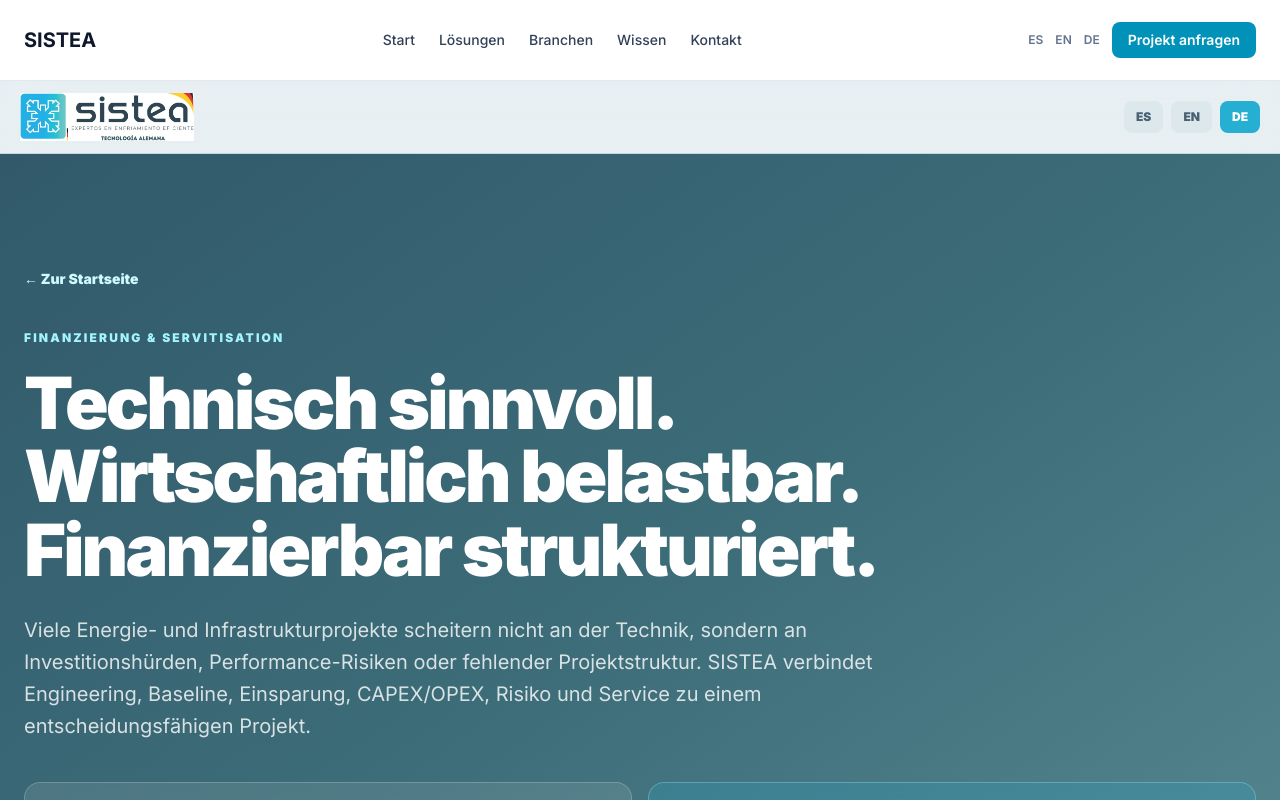
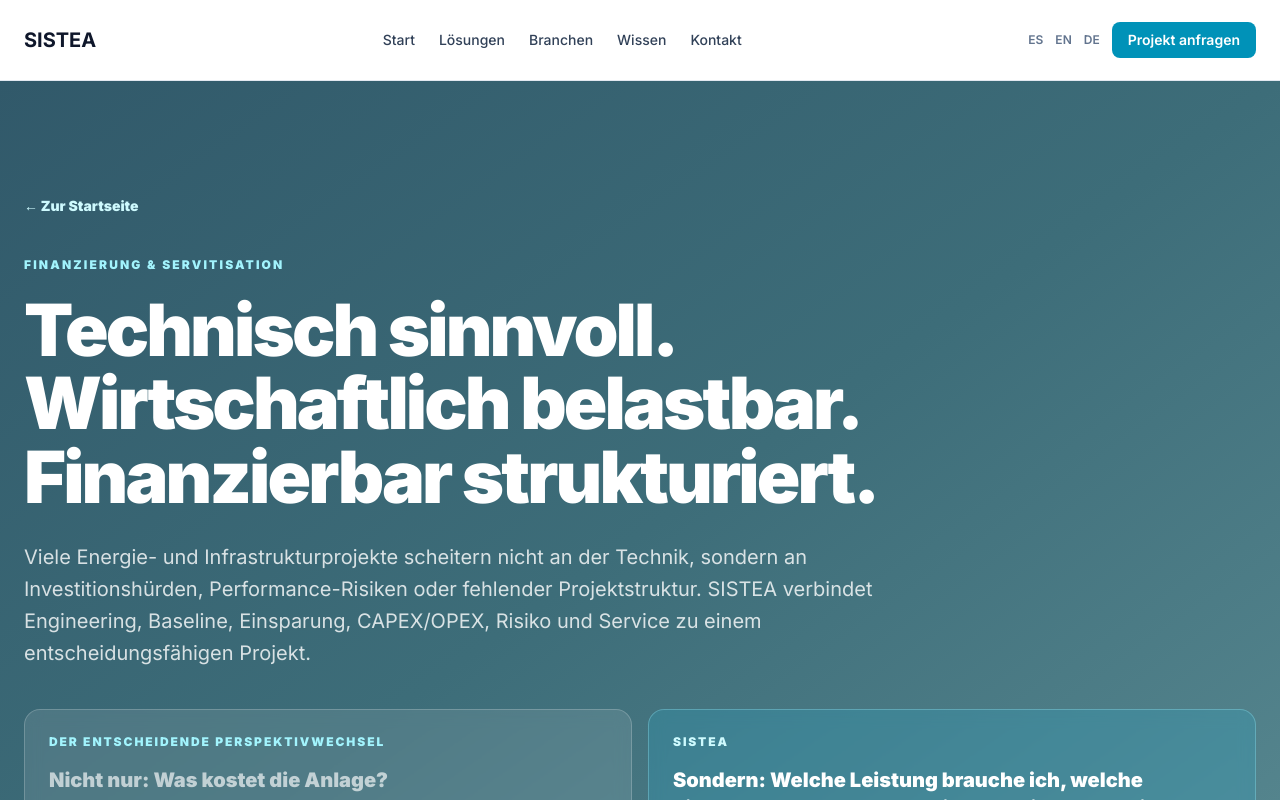
Before and after one commit to andreasreith-glitch/sistea-digital-platform-v4, a Next.js app in the folder sistea-digital-platform/: page /de/financing in a window 1280 px wide. Shown: the top 800 px of the page. Built offline with nearby package versions, Linux system fonts and the light colour scheme.

Commit message:
Fix duplicate financing header
Removed header section from financing page.

```diff
--- a/sistea-digital-platform/src/app/[locale]/financing/page.tsx
+++ b/sistea-digital-platform/src/app/[locale]/financing/page.tsx
@@ -183,20 +183,6 @@
 
   return (
     <main className="min-h-screen bg-[#e4edef] text-[#304b5d]">
-      <header className="sticky top-0 z-50 border-b border-[#c6d7dd] bg-[#e8f0f2]/95 backdrop-blur-xl">
-        <div className="mx-auto flex max-w-7xl items-center justify-between gap-4 px-5 py-3">
-          <Link href={`/${lang}`} className="flex items-center">
-            <img src="/images/sistea-logo-header.png" alt="SISTEA" className="h-12 w-auto max-w-[220px] object-contain" />
-          </Link>
-          <div className="flex items-center gap-2">
-            {(["es","en","de"] as const).map((l) => (
-              <Link key={l} href={`/${l}/financing`} className={l === lang ? "rounded-lg bg-[#26afd3] px-3 py-2 text-xs font-black text-white" : "rounded-lg bg-[#dce8ec] px-3 py-2 text-xs font-black text-[#496172]"}>
-                {l.toUpperCase()}
-              </Link>
-            ))}
-          </div>
-        </div>
-      </header>
 
       <section className="bg-gradient-to-br from-[#31596a] via-[#3d6d79] to-[#5a8a92] px-6 py-20 text-white lg:py-28">
         <div className="mx-auto max-w-7xl">
```
